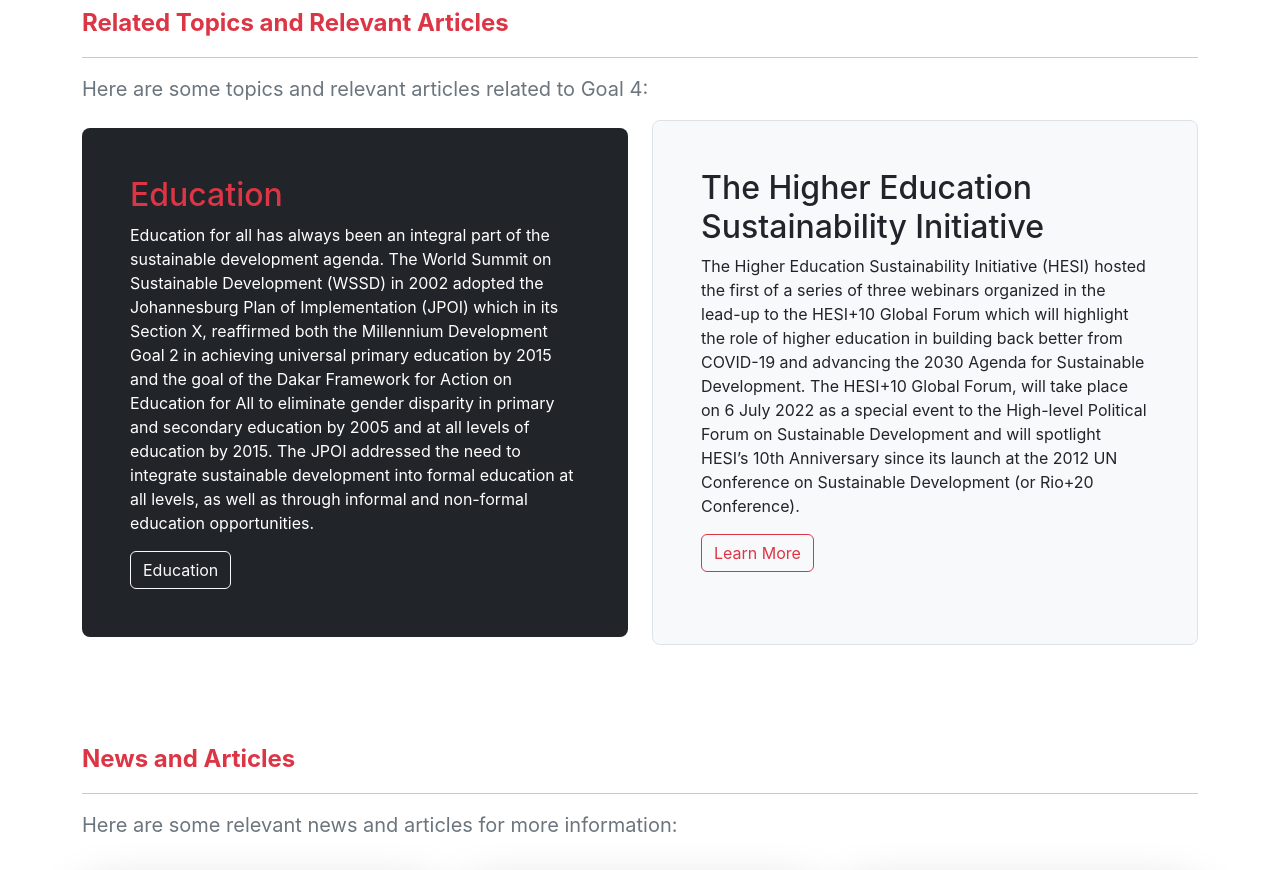
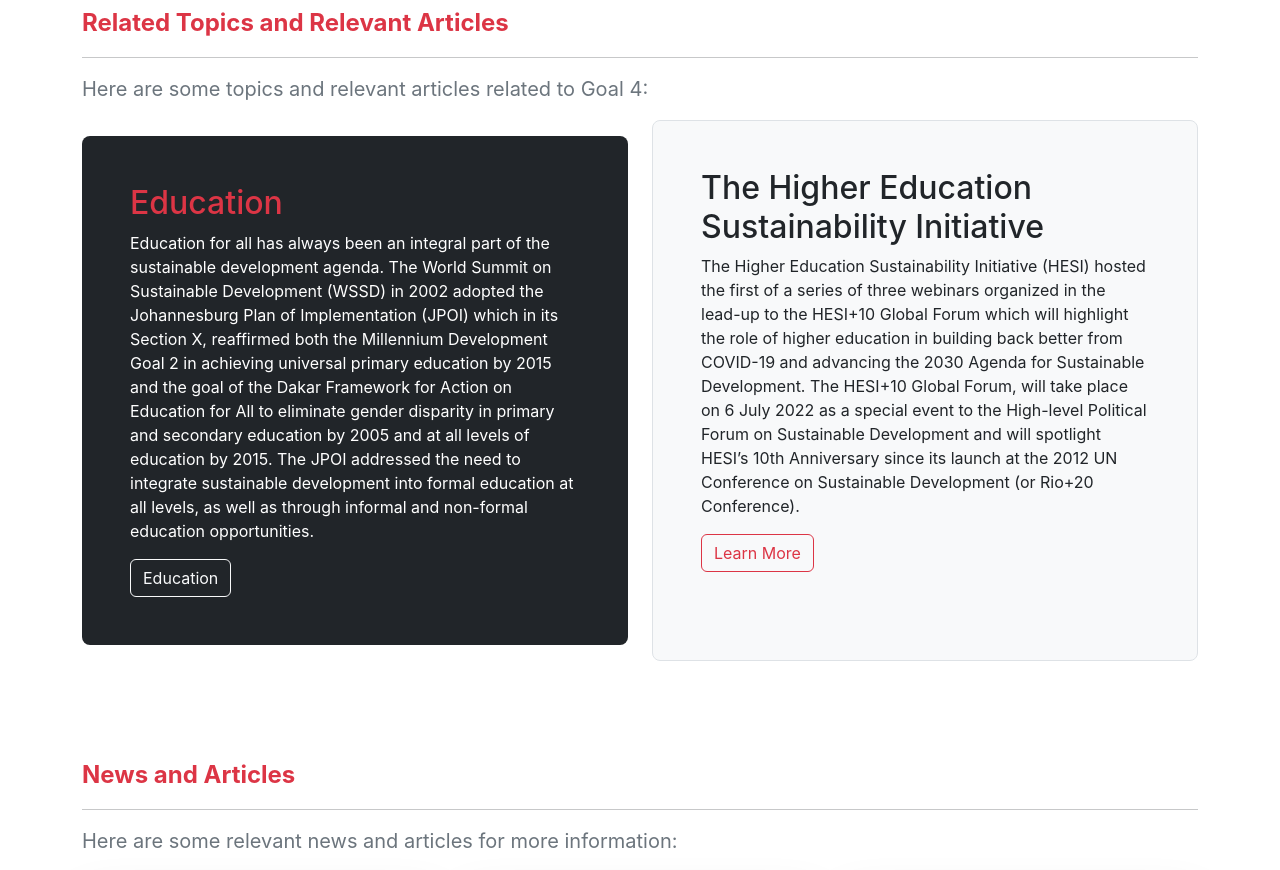
Before and after one commit to oliverkean/FINALPROJECT_GROUP1, a React (Create React App) app in the folder finalproject_g1/: page /learn-more in a window 1280 px wide. Shown: the part 1220-2090 px from the top of the page. Built offline with nearby package versions, Linux system fonts and the light colour scheme.

Commit message:
polishing

```diff
--- a/finalproject_g1/src/Components/BodyContent4.js
+++ b/finalproject_g1/src/Components/BodyContent4.js
@@ -28,7 +28,7 @@
                     align="left"
                 />
                 <div class="row align-items-md-stretch">
-                    <div class="col-md-6 my-3 my-sm-2" data-aos="fade-right">
+                    <div class="col-md-6 my-3 my-sm-" data-aos="fade-right">
                         <div class="h-100 p-5 text-bg-dark rounded-3">
                         <h2 className="text-danger">Education</h2>
                         <p className="">Education for all has always been an integral part of the sustainable development agenda. The World Summit on Sustainable Development (WSSD) in 2002 adopted the Johannesburg Plan of Implementation (JPOI) which in its Section X, reaffirmed both the Millennium Development Goal 2 in achieving universal primary education by 2015 and the goal of the Dakar Framework for Action on Education for All to eliminate gender disparity in primary and secondary education by 2005 and at all levels of education by 2015. The JPOI addressed the need to integrate sustainable development into formal education at all levels, as well as through informal and non-formal education opportunities.</p>
```
